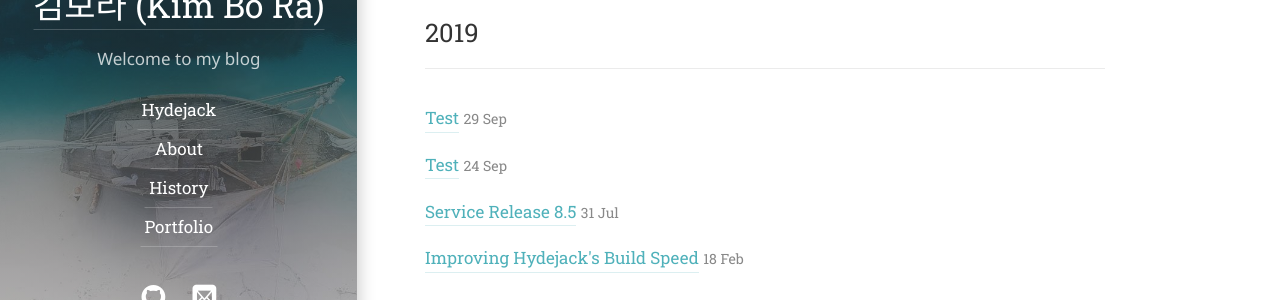
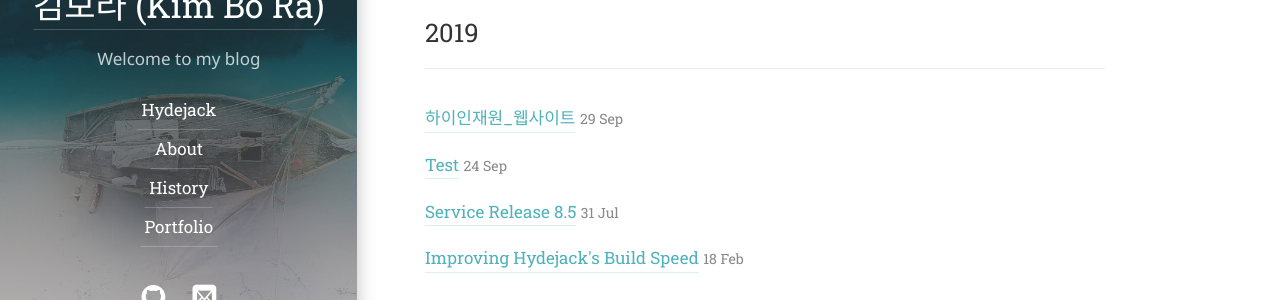
Before and after one commit to apion2514/apion2514.github.io, a Jekyll site: the page built from posts.md, in a window 1280 px wide. Shown: the part 356-656 px from the top of the page. Built offline with Jekyll 4.4.1, drawn with Linux system fonts in a browser that asks for light colours; some web fonts are replaced.

Commit message:
하이인재원 타이틀 변경

```diff
--- a/portfolio/_posts/2019-09-29-[웹]하이인재원.md
+++ b/portfolio/_posts/2019-09-29-hihrd.md
@@ -1,5 +1,5 @@
 ---
-title: Test
+title: 하이인재원_웹사이트
 image: /assets/img/portfolio/hihrd.jpg
 description: >
   하이인재원
```
